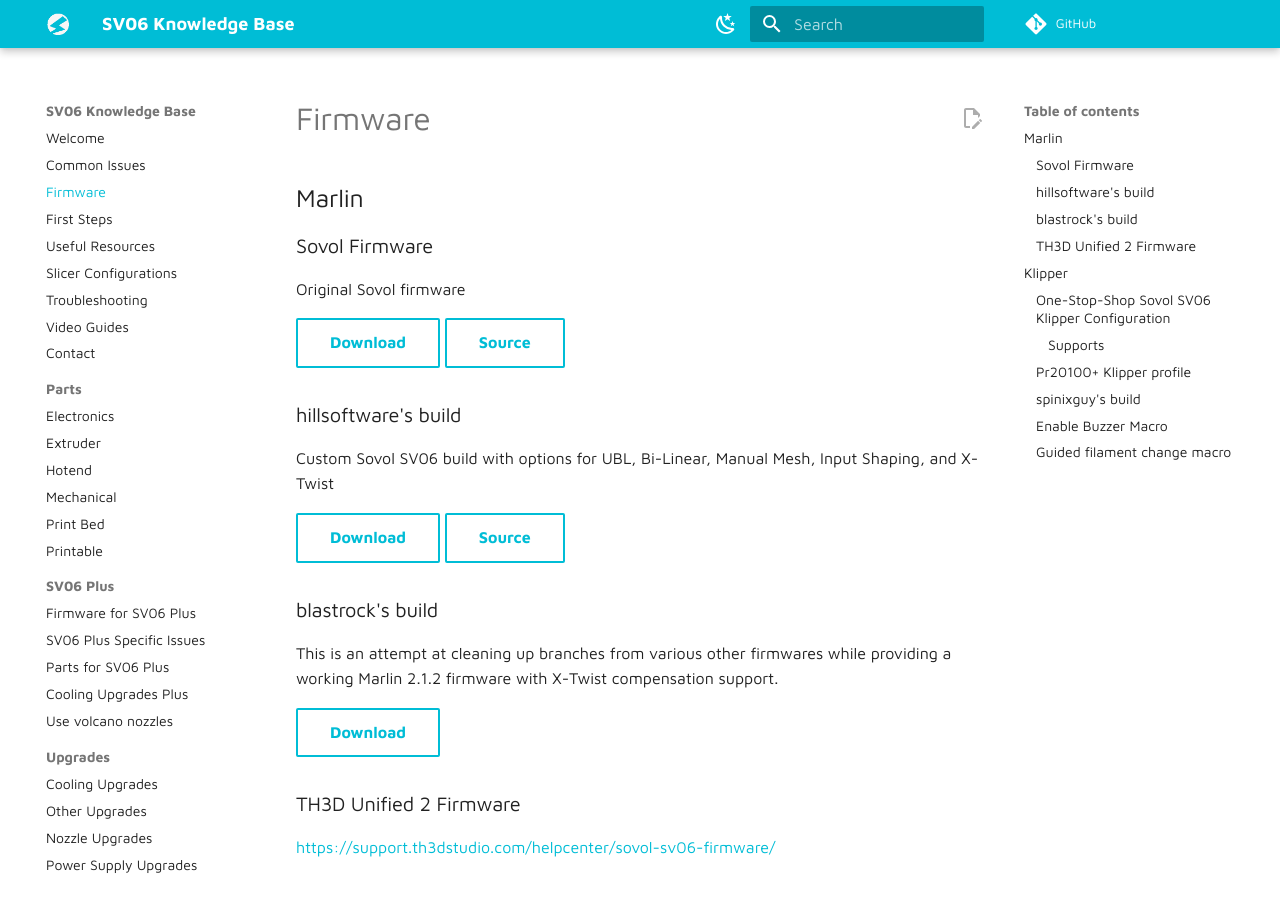
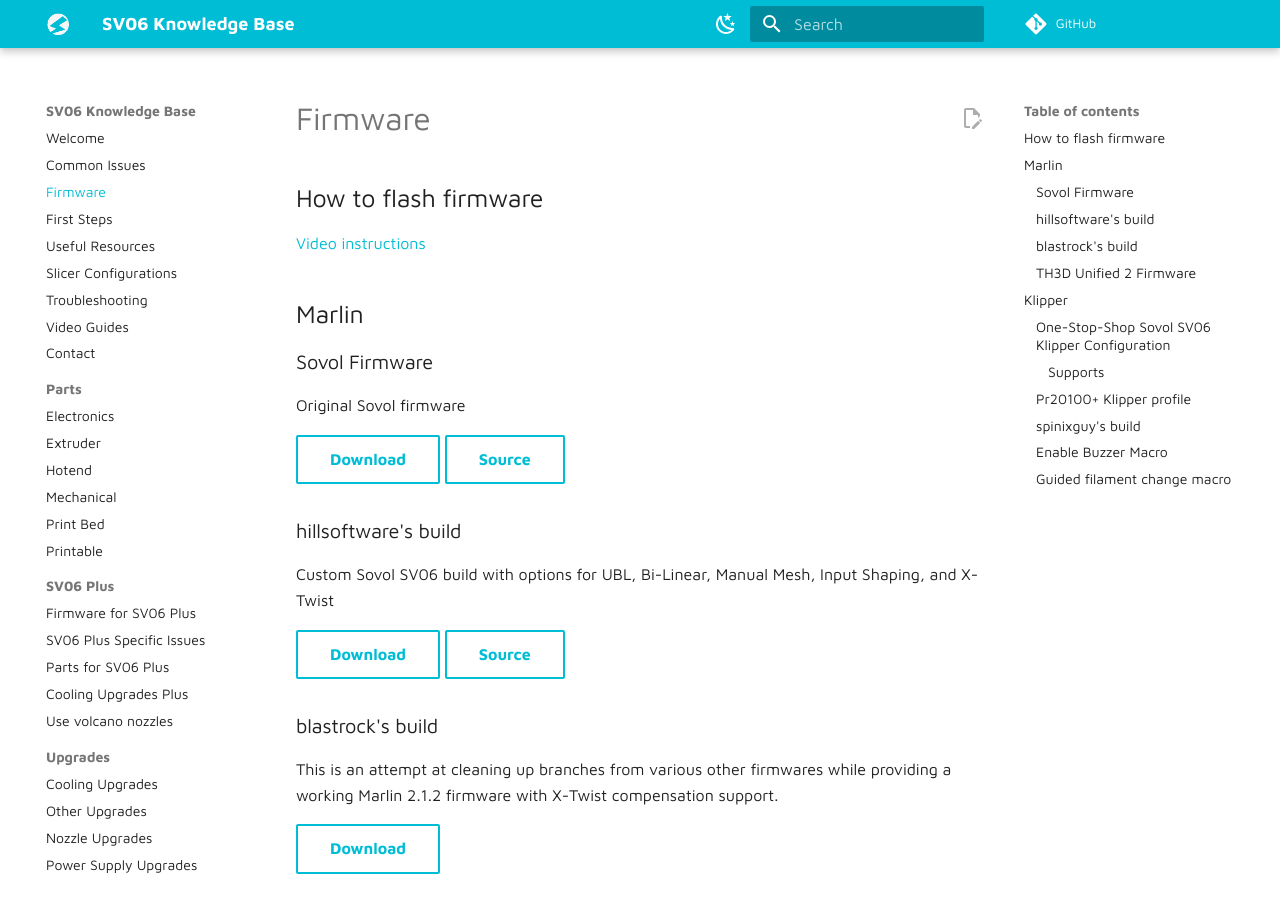
Before and after one commit to blakadder/sv06, an MkDocs documentation site: the page built from docs/firmware.md, in a window 1280 px wide and 900 px high. Built offline with MkDocs 1.6.1 and Material for MkDocs 9.7.7, drawn with Linux system fonts in a browser that asks for light colours; comment, search, counter and statistics services are not loaded.

Commit message:
add info

```diff
--- a/docs/firmware.md
+++ b/docs/firmware.md
@@ -2,6 +2,10 @@
 comments: true
 ---
 # Firmware
+
+## How to flash firmware
+
+[Video instructions](https://www.youtube.com/watch?v=p6l253OJa34)
 
 ## Marlin
 
```
Also changed, not shown: docs/common-issues.md (+1 -0 lines).
